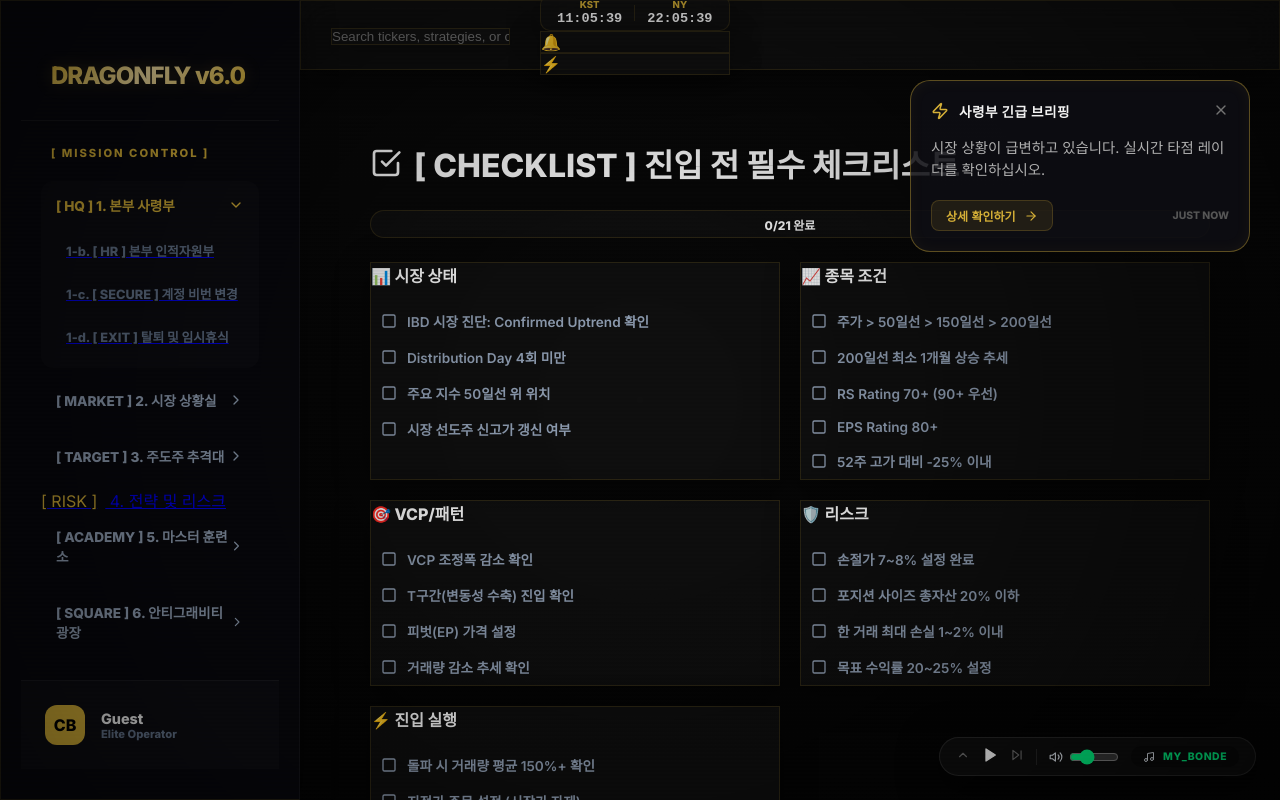
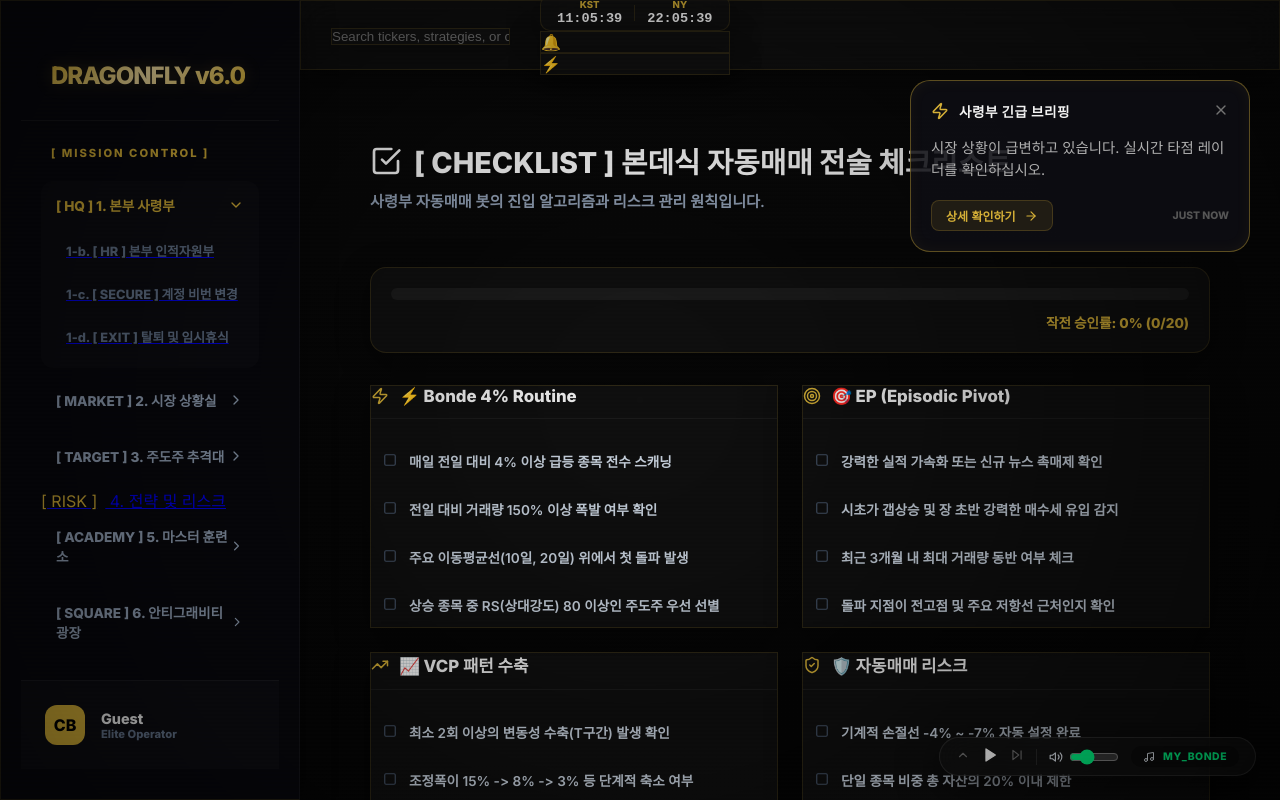
Before and after one commit to turtle-scanner/AUTO-BONDE, a Next.js app in the folder v6_terminal/: page /strategy/checklist in a window 1280 px wide. Shown: the top 800 px of the page. Built offline with nearby package versions, Linux system fonts and the light colour scheme.

Commit message:
Strategy: Implement Bonde's Automated Trading Checklist (8-c)

```diff
--- a/v6_terminal/app/strategy/checklist/page.tsx
+++ b/v6_terminal/app/strategy/checklist/page.tsx
@@ -1,14 +1,59 @@
 "use client";
 import React, { useState } from 'react';
 import GlassCard from '@/components/GlassCard';
-import { CheckSquare, Square } from 'lucide-react';
+import { CheckSquare, Square, Zap, Target, TrendingUp, ShieldCheck, Cpu } from 'lucide-react';
 
 const categories = [
-  { name: "📊 시장 상태", items: ["IBD 시장 진단: Confirmed Uptrend 확인", "Distribution Day 4회 미만", "주요 지수 50일선 위 위치", "시장 선도주 신고가 갱신 여부"] },
-  { name: "📈 종목 조건", items: ["주가 > 50일선 > 150일선 > 200일선", "200일선 최소 1개월 상승 추세", "RS Rating 70+ (90+ 우선)", "EPS Rating 80+", "52주 고가 대비 -25% 이내"] },
-  { name: "🎯 VCP/패턴", items: ["VCP 조정폭 감소 확인", "T구간(변동성 수축) 진입 확인", "피벗(EP) 가격 설정", "거래량 감소 추세 확인"] },
-  { name: "🛡️ 리스크", items: ["손절가 7~8% 설정 완료", "포지션 사이즈 총자산 20% 이하", "한 거래 최대 손실 1~2% 이내", "목표 수익률 20~25% 설정"] },
-  { name: "⚡ 진입 실행", items: ["돌파 시 거래량 평균 150%+ 확인", "지정가 주문 설정 (시장가 자제)", "진입 시간 확인 (장 초반 돌파 우선)", "진입 후 즉시 손절 주문 설정"] },
+  {
+    name: "⚡ Bonde 4% Routine",
+    icon: <Zap size={18} className="gold" />,
+    items: [
+      "매일 전일 대비 4% 이상 급등 종목 전수 스캐닝",
+      "전일 대비 거래량 150% 이상 폭발 여부 확인",
+      "주요 이동평균선(10일, 20일) 위에서 첫 돌파 발생",
+      "상승 종목 중 RS(상대강도) 80 이상인 주도주 우선 선별"
+    ]
+  },
+  {
+    name: "🎯 EP (Episodic Pivot)",
+    icon: <Target size={18} className="gold" />,
+    items: [
+      "강력한 실적 가속화 또는 신규 뉴스 촉매제 확인",
+      "시초가 갭상승 및 장 초반 강력한 매수세 유입 감지",
+      "최근 3개월 내 최대 거래량 동반 여부 체크",
+      "돌파 지점이 전고점 및 주요 저항선 근처인지 확인"
+    ]
+  },
+  {
+    name: "📈 VCP 패턴 수축",
+    icon: <TrendingUp size={18} className="gold" />,
+    items: [
+      "최소 2회 이상의 변동성 수축(T구간) 발생 확인",
+      "조정폭이 15% -> 8% -> 3% 등 단계적 축소 여부",
+      "수축 지점에서 거래량이 말라붙으며 매도세 소멸 확인",
+      "피벗(Pivot) 가격 돌파 시 즉각적인 반응 확인"
+    ]
+  },
+  {
+    name: "🛡️ 자동매매 리스크",
+    icon: <ShieldCheck size={18} className="gold" />,
+    items: [
+      "기계적 손절선 -4% ~ -7% 자동 설정 완료",
+      "단일 종목 비중 총 자산의 20% 이내 제한",
+      "매수 시 슬리피지(Slippage) 허용 범위 1% 이내 설정",
+      "분할 매도 포인트(2R, 3R 지점) 자동 설정 여부"
+    ]
+  },
+  {
+    name: "🤖 봇 실행 프로토콜",
+    icon: <Cpu size={18} className="gold" />,
+    items: [
+      "장 초반 30분 내 주도주 돌파 시 우선 집행",
+      "추격 매수 금지 (피벗 가격에서 5% 이내만 진입)",
+      "진입 후 즉시 하이픈 스탑(Trailing Stop) 가동",
+      "시장 상태(Uptrend/Downtrend)에 따른 비중 자동 조절"
+    ]
+  },
 ];
 
 export default function ChecklistPage() {
@@ -23,38 +68,74 @@ export default function ChecklistPage() {
 
   return (
     <div className="cl-container animate-fade-in">
-      <h1 className="page-title"><CheckSquare size={32} className="icon" /> [ CHECKLIST ] 진입 전 필수 체크리스트</h1>
-      <div className="progress-bar"><div className="progress-fill" style={{width:`${(done/total)*100}%`}}></div><span className="progress-text">{done}/{total} 완료</span></div>
+      <div className="section-header">
+        <h1><CheckSquare size={32} className="icon" /> [ CHECKLIST ] 본데식 자동매매 전술 체크리스트</h1>
+        <p className="subtitle">사령부 자동매매 봇의 진입 알고리즘과 리스크 관리 원칙입니다.</p>
+      </div>
+
+      <div className="progress-container glass">
+        <div className="progress-bar">
+          <div className="progress-fill" style={{width:`${(done/total)*100}%`}}></div>
+        </div>
+        <span className="progress-text">작전 승인률: {Math.round((done/total)*100)}% ({done}/{total})</span>
+      </div>
+
       <div className="cl-grid">
         {categories.map((cat, ci) => (
           <GlassCard key={ci} className="cl-card">
+            <div className="cat-header">
+              {cat.icon}
               <h3 className="cl-cat">{cat.name}</h3>
+            </div>
+            <div className="item-list">
               {cat.items.map((item, ii) => {
                 const key = `${ci}-${ii}`;
+                const isDone = checked.has(key);
                 return (
-                <div key={ii} className={`cl-item ${checked.has(key)?'done':''}`} onClick={() => toggle(key)}>
-                  {checked.has(key) ? <CheckSquare size={16} className="check-icon" /> : <Square size={16} />}
+                  <div key={ii} className={`cl-item ${isDone ? 'done' : ''}`} onClick={() => toggle(key)}>
+                    <div className={`checkbox ${isDone ? 'checked' : ''}`}>
+                      {isDone ? <CheckSquare size={14} /> : <Square size={14} />}
+                    </div>
                     <span>{item}</span>
                   </div>
                 );
               })}
+            </div>
           </GlassCard>
         ))}
       </div>
+
       <style jsx>{`
-        .cl-container { padding: 40px; display: flex; flex-direction: column; gap: 24px; }
-        .page-title { font-size: 2rem; font-weight: 900; color: white; display: flex; align-items: center; gap: 12px; }
-        .icon { color: #10b981; }
-        .progress-bar { position: relative; height: 28px; background: rgba(255,255,255,0.03); border-radius: 14px; overflow: hidden; border: 1px solid var(--card-border); }
-        .progress-fill { height: 100%; background: linear-gradient(to right, #10b981, #06b6d4); border-radius: 14px; transition: width 0.3s; }
-        .progress-text { position: absolute; top: 50%; left: 50%; transform: translate(-50%,-50%); font-size: 0.75rem; font-weight: 900; color: white; }
-        .cl-grid { display: grid; grid-template-columns: repeat(auto-fill, minmax(320px, 1fr)); gap: 20px; }
-        .cl-card { padding: 24px; border: 1px solid var(--card-border); }
-        .cl-cat { font-size: 1rem; font-weight: 900; color: white; margin-bottom: 16px; }
-        .cl-item { display: flex; align-items: center; gap: 10px; padding: 8px 10px; cursor: pointer; border-radius: 6px; font-size: 0.85rem; color: var(--text-muted); font-weight: 600; transition: all 0.2s; }
-        .cl-item:hover { background: rgba(16,185,129,0.05); }
-        .cl-item.done { color: #10b981; text-decoration: line-through; opacity: 0.7; }
-        .check-icon { color: #10b981; }
+        .cl-container { padding: 40px; display: flex; flex-direction: column; gap: 32px; color: white; }
+        .section-header h1 { font-size: 1.8rem; font-weight: 950; display: flex; align-items: center; gap: 12px; }
+        .icon { color: var(--primary); }
+        .subtitle { color: #94a3b8; font-weight: 600; margin-top: 8px; }
+
+        .progress-container { padding: 20px; border-radius: 16px; display: flex; flex-direction: column; gap: 12px; }
+        .progress-bar { height: 12px; background: rgba(255,255,255,0.05); border-radius: 6px; overflow: hidden; }
+        .progress-fill { height: 100%; background: linear-gradient(90deg, var(--primary), #06b6d4); border-radius: 6px; transition: width 0.4s cubic-bezier(0.4, 0, 0.2, 1); }
+        .progress-text { font-size: 0.85rem; font-weight: 900; color: var(--primary); text-align: right; }
+
+        .cl-grid { display: grid; grid-template-columns: repeat(auto-fill, minmax(350px, 1fr)); gap: 24px; }
+        .cl-card { padding: 24px; border: 1px solid rgba(255,255,255,0.05); transition: transform 0.3s; }
+        .cl-card:hover { transform: translateY(-5px); border-color: rgba(212, 175, 55, 0.2); }
+
+        .cat-header { display: flex; align-items: center; gap: 10px; margin-bottom: 20px; padding-bottom: 12px; border-bottom: 1px solid rgba(255,255,255,0.05); }
+        .cl-cat { font-size: 1.05rem; font-weight: 900; color: #f2f2f2; }
+
+        .item-list { display: flex; flex-direction: column; gap: 4px; }
+        .cl-item {
+          display: flex; align-items: flex-start; gap: 12px; padding: 12px;
+          cursor: pointer; border-radius: 8px; font-size: 0.85rem; color: #cbd5e1;
+          font-weight: 600; transition: all 0.2s;
+        }
+        .cl-item:hover { background: rgba(255,255,255,0.03); }
+        .cl-item.done { color: #4ade80; opacity: 0.8; }
+
+        .checkbox { margin-top: 2px; color: #475569; }
+        .checkbox.checked { color: #4ade80; }
+
+        .gold { color: #d4af37; }
       `}</style>
     </div>
   );
```
Lines whose indentation alone changed are shown as unchanged.
